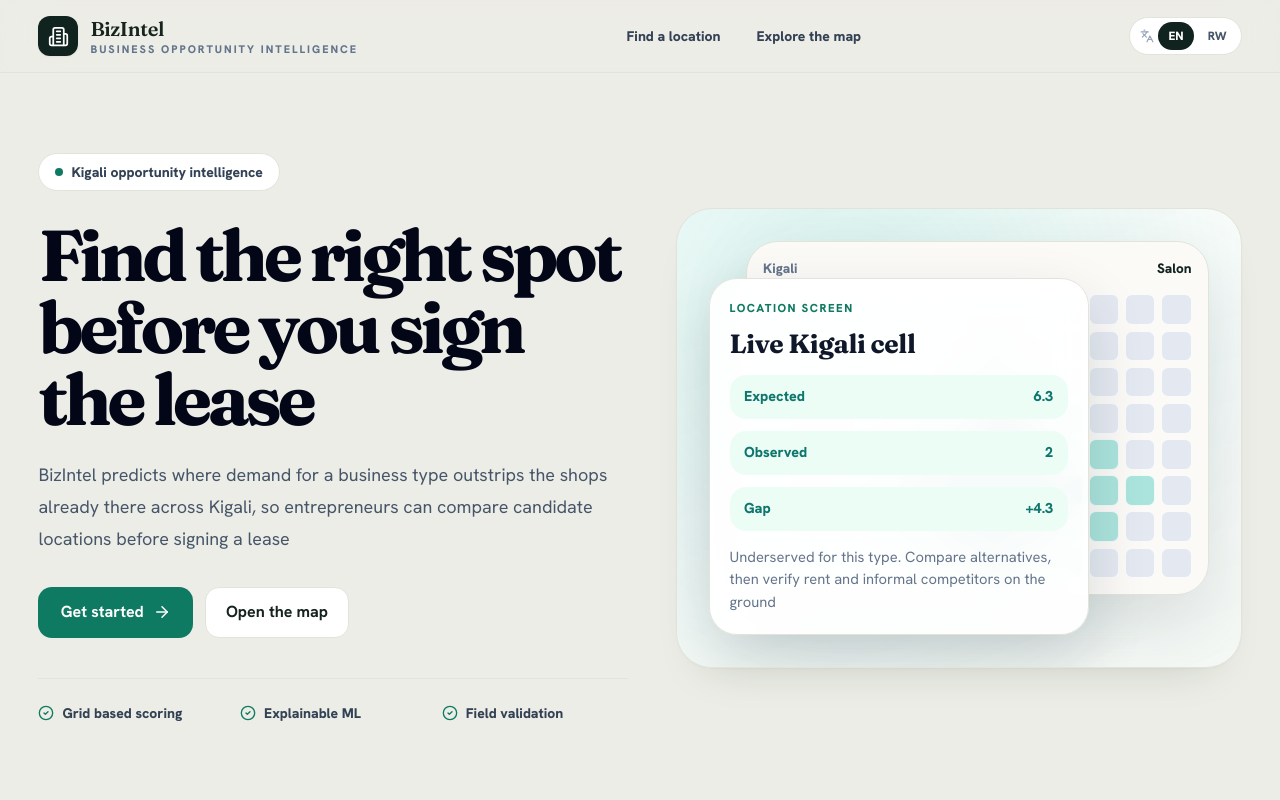
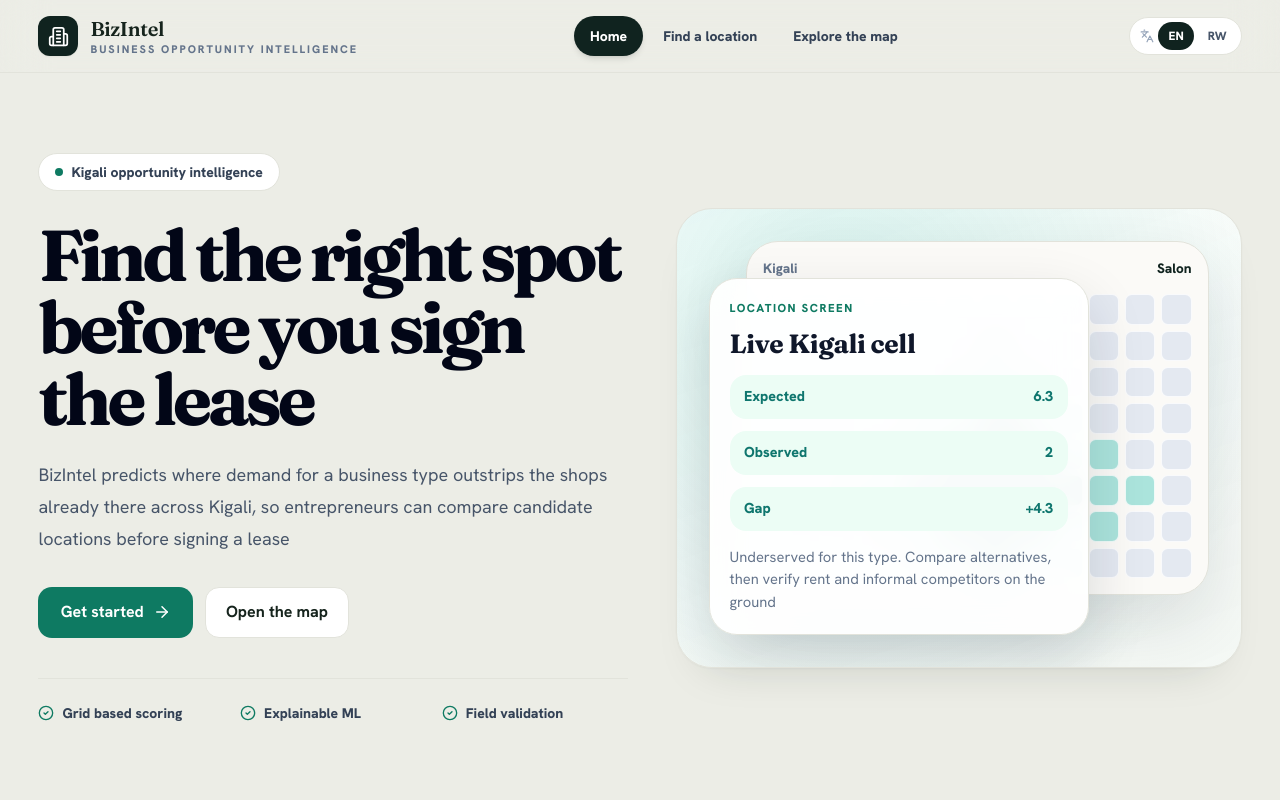
Before and after one commit to Alliance-D/bizintel-frontend, a Next.js app: page / in a window 1280 px wide. Shown: the top 800 px of the page. Built offline with nearby package versions, Linux system fonts and the light colour scheme.

Commit message:
Add a Home link to the primary nav

```diff
--- a/components/layout/AppShell.tsx
+++ b/components/layout/AppShell.tsx
@@ -3,17 +3,15 @@
 import Link from "next/link";
 import { usePathname, useRouter } from "next/navigation";
 import { ReactNode, useEffect, useMemo, useState } from "react";
-import { Languages, LogOut, Map, Menu, ShieldCheck, Sparkles, X } from "lucide-react";
+import { Home, Languages, LogOut, Map, Menu, ShieldCheck, Sparkles, X } from "lucide-react";
 import { AUTH_CHANGED_EVENT, AuthUser, clearSession, getUser, hasAdminAccess } from "@/lib/auth";
 import { BrandMark } from "@/components/layout/BrandMark";
 import { useLocale } from "@/lib/locale";
 
 function usePrimaryNav() {
   const { t } = useLocale();
-  // Saved/Watchlist is hidden from the primary nav - the core flow is
-  // form -> report, and reports are addressable by URL. The /saved route
-  // still exists for anyone with a direct link.
   return useMemo(() => [
+    { href: "/", label: t("nav_home"), icon: Home },
     { href: "/start", label: t("nav_start"), icon: Sparkles },
     { href: "/map", label: t("nav_map"), icon: Map },
   ], [t]);
--- a/lib/translations.ts
+++ b/lib/translations.ts
@@ -3,6 +3,7 @@
 export const en = {
   // Nav / shell
   nav_map: "Explore the map",
+  nav_home: "Home",
   nav_compare: "Compare",
   nav_insights: "Insights",
   nav_advisor: "AI Advisor",
@@ -595,6 +596,7 @@
 
 export const rw: Partial<Record<TranslationKey, string>> = {
   nav_map: "Reba ikarita",
+  nav_home: "Ahabanza",
   nav_compare: "Gereranya",
   nav_insights: "Isesengura",
   nav_advisor: "Umujyanama wa AI",
```
